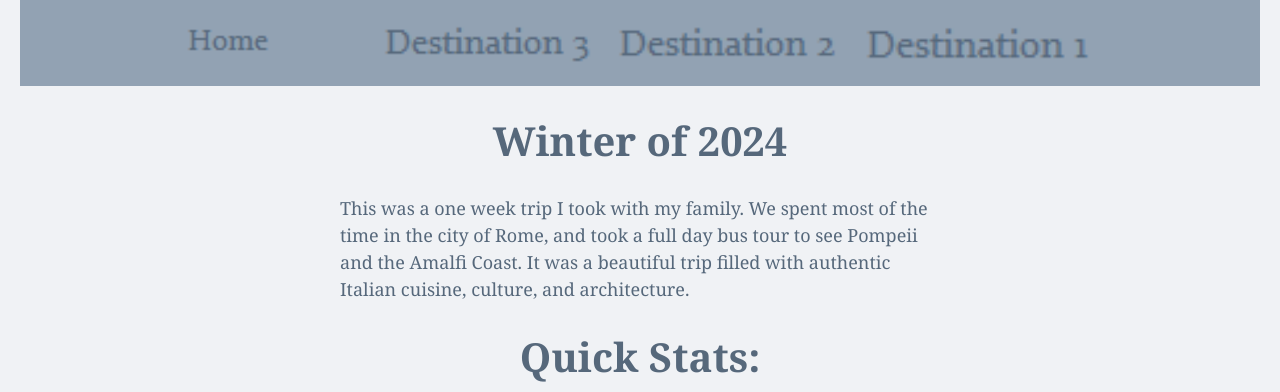
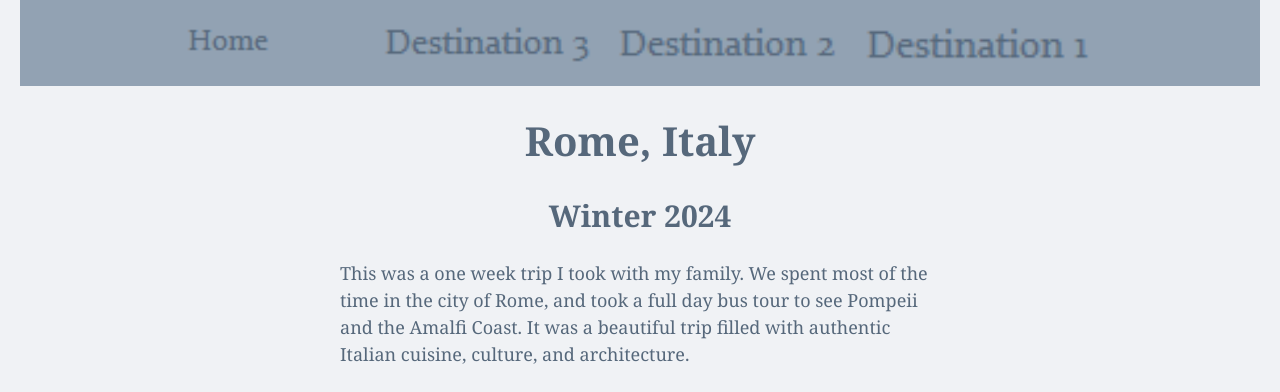
Before and after one commit to osawaya/bmis235-html-3, a plain HTML site: page page2.html in a window 1280 px wide. Shown: the top 392 px of the page. Drawn offline with Linux system fonts and the light colour scheme.

Commit message:
Change page title to 'Rome, Italy' and add subtitle
Updated the title and added a subtitle for clarity.

```diff
--- a/page2.html
+++ b/page2.html
@@ -22,7 +22,8 @@
     <a href="page3.html"><img src="img/page3.png" alt="Destination 1"></a>
 </nav>
 
-<h1>Winter of 2024</h1>
+<h1>Rome, Italy</h1>
+<h2>Winter 2024</h2>
 <p>This was a one week trip I took with my family. We spent most of the time in the city of Rome, and took a full day bus tour to see Pompeii and the Amalfi Coast. It was a beautiful trip filled with authentic Italian cuisine, culture, and architecture.</p>
 <h1>Quick Stats:</h1>
 <ul>
```
